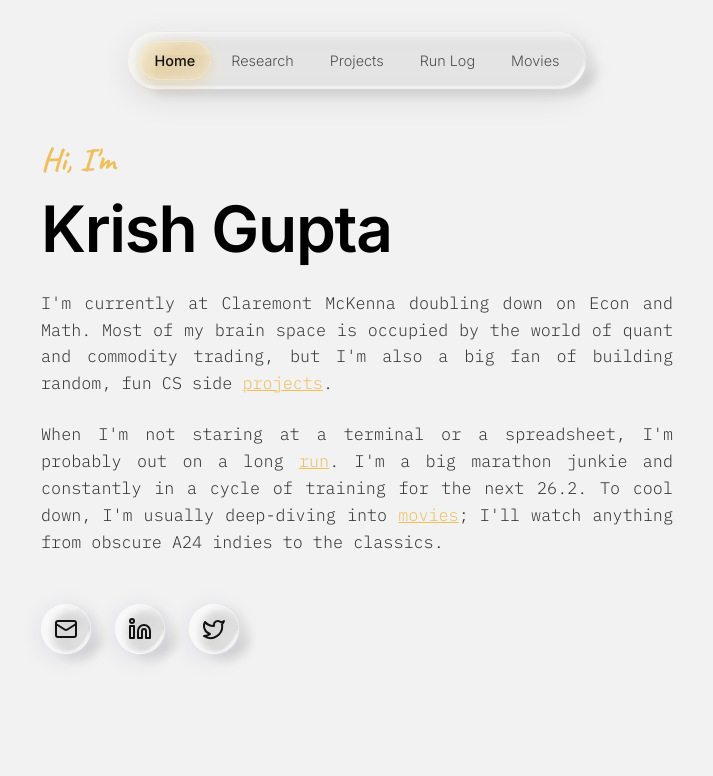
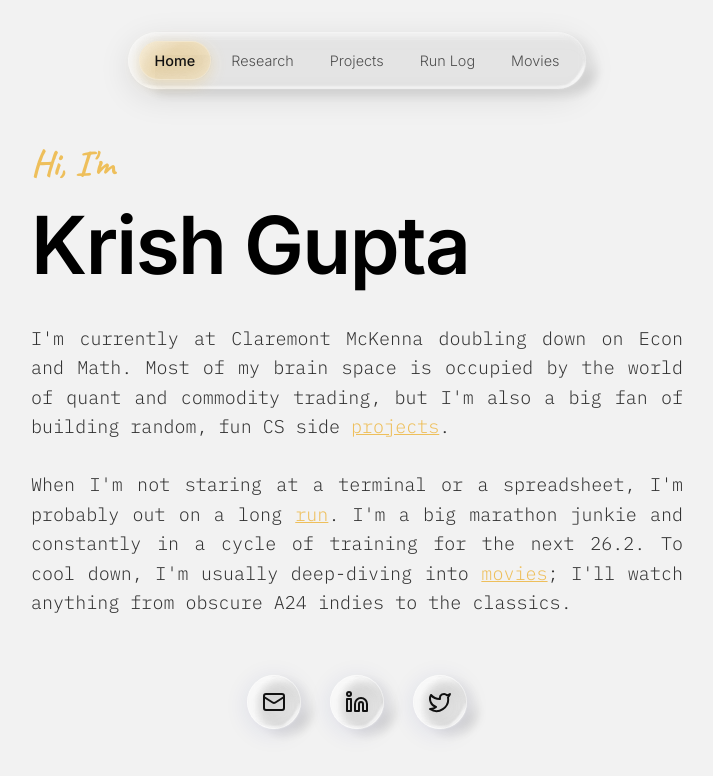
Before and after one commit to chunkywalrus/Website, a Next.js app: page / in a window 1280 px wide. Shown: the top 776 px of the page, without its empty margins (283-996 px from the left). Built offline with nearby package versions, Linux system fonts and the light colour scheme.

Commit message:
Refine Navbar interactions: implement optimistic UI, cursor snapping, and fix keyboard/mouse styling conflicts

```diff
--- a/src/app/layout.tsx
+++ b/src/app/layout.tsx
@@ -29,6 +29,7 @@ export const metadata: Metadata = {
 
 import Navbar from "@/components/Navbar";
 import Cursor from "@/components/Cursor";
+import { InteractionProvider } from "@/context/InteractionContext";
 
 export default function RootLayout({
   children,
@@ -38,9 +39,11 @@ export default function RootLayout({
   return (
     <html lang="en" className={`${inter.variable} ${ibmPlexMono.variable} ${caveat.variable} antialiased`}>
       <body>
-        <Cursor />
-        <Navbar />
-        {children}
+        <InteractionProvider>
+          <Cursor />
+          <Navbar />
+          {children}
+        </InteractionProvider>
       </body>
     </html>
   );
--- a/src/app/page.module.css
+++ b/src/app/page.module.css
@@ -1,39 +1,39 @@
 .main {
   padding-top: 0;
-  max-width: 680px;
+  max-width: 700px;
   margin: 0 auto;
   padding-left: 1.5rem;
   padding-right: 1.5rem;
 
-  height: calc(100vh - 140px);
+  min-height: calc(100vh - 6rem);
   display: flex;
   flex-direction: column;
   justify-content: center;
-  padding-bottom: 8vh;
+  padding-bottom: 2rem;
 }
 
 .intro {
-  margin-bottom: 1.5rem;
+  margin-bottom: 2rem;
 }
 
 .greeting {
-  font-size: 2rem;
+  font-size: 2.25rem;
   color: var(--highlight);
   margin-bottom: 0.5rem;
   display: block;
 }
 
 .name {
-  font-size: 4rem;
+  font-size: 5rem;
   line-height: 1.1;
   color: #000;
-  margin-bottom: 0.1rem;
+  margin-bottom: 0.2rem;
   letter-spacing: -0.02em;
 }
 
 .bio {
-  font-size: 1.05rem;
+  font-size: 1.15rem;
   color: #333;
-  margin-bottom: 1.5rem;
+  margin-bottom: 1.8rem;
   text-align: justify;
 }
--- a/src/components/Cursor.tsx
+++ b/src/components/Cursor.tsx
@@ -2,10 +2,20 @@
 
 import { motion, useMotionValue } from "framer-motion";
 import { useEffect } from "react";
+import { useInteraction } from "../context/InteractionContext";
 
 export default function Cursor() {
     const cursorX = useMotionValue(-100);
     const cursorY = useMotionValue(-100);
+    const { isNavMerged, cursorOverride } = useInteraction();
+
+    // Snap cursor position if override is provided (e.g. from keyboard nav)
+    useEffect(() => {
+        if (cursorOverride) {
+            cursorX.set(cursorOverride.x - 10);
+            cursorY.set(cursorOverride.y - 10);
+        }
+    }, [cursorOverride, cursorX, cursorY]);
 
     useEffect(() => {
         const moveCursor = (e: MouseEvent) => {
@@ -23,6 +33,11 @@ export default function Cursor() {
     return (
         <>
             <motion.div
+                animate={{
+                    opacity: isNavMerged ? 0 : 1,
+                    scale: isNavMerged ? 0.5 : 1,
+                }}
+                transition={{ duration: 0.2 }}
                 style={{
                     position: "fixed",
                     left: 0,
--- a/src/components/Navbar.module.css
+++ b/src/components/Navbar.module.css
@@ -48,11 +48,9 @@
     z-index: 2;
 }
 
-/* Hover effect for non-active items */
+/* Hover effect simplified to maintain focus on active selection */
 .navItem:hover {
-    font-weight: 500;
-    opacity: 1;
-    background: rgba(255, 255, 255, 0.1);
+    opacity: 0.9;
 }
 
 .active {
--- a/src/components/Navbar.tsx
+++ b/src/components/Navbar.tsx
@@ -1,9 +1,10 @@
 "use client";
 
 import Link from "next/link";
-import { usePathname } from "next/navigation";
+import { usePathname, useRouter } from "next/navigation";
 import { motion } from "framer-motion";
-import { useState } from "react";
+import { useEffect, useRef, useState } from "react";
+import { useInteraction } from "../context/InteractionContext";
 import styles from "./Navbar.module.css";
 
 
@@ -17,21 +18,84 @@ const navItems = [
 
 export default function Navbar() {
     const pathname = usePathname();
-    const [hoveredPath, setHoveredPath] = useState(pathname);
+    const router = useRouter();
+    const { isNavMerged, setNavMerged, setCursorOverride } = useInteraction();
+    const navRef = useRef<HTMLElement>(null);
+    const lastKeyboardNav = useRef(0);
+
+    // Optimistic UI state for instant feedback
+    const [activePath, setActivePath] = useState(pathname);
+
+    // Sync state with router (e.g. back/forward button)
+    useEffect(() => {
+        setActivePath(pathname);
+    }, [pathname]);
+
+    // Handle Keyboard Navigation
+    useEffect(() => {
+        if (!isNavMerged) return;
+
+        const handleKeyDown = (e: KeyboardEvent) => {
+            const currentIndex = navItems.findIndex(item => item.path === activePath);
+            if (currentIndex === -1) return;
+
+            let nextIndex = -1;
+            if (e.key === "ArrowRight") {
+                nextIndex = (currentIndex + 1) % navItems.length;
+            } else if (e.key === "ArrowLeft") {
+                nextIndex = (currentIndex - 1 + navItems.length) % navItems.length;
+            }
+
+            if (nextIndex !== -1 && navRef.current) {
+                lastKeyboardNav.current = Date.now();
+                const nextPath = navItems[nextIndex].path;
+
+                // Optimistic visual update
+                setActivePath(nextPath);
+                router.push(nextPath);
+
+                // Snap cursor to the new item's location
+                const targetLink = navRef.current.querySelector(`a[href="${nextPath}"]`);
+                if (targetLink) {
+                    const rect = targetLink.getBoundingClientRect();
+                    setCursorOverride({
+                        x: rect.left + rect.width / 2,
+                        y: rect.top + rect.height / 2
+                    });
+                }
+            }
+        };
+
+        window.addEventListener("keydown", handleKeyDown);
+        return () => window.removeEventListener("keydown", handleKeyDown);
+    }, [isNavMerged, activePath, router, setCursorOverride]);
 
     return (
         <div className={styles.navContainer}>
-            <nav className={`${styles.nav} glass`}>
+            <nav
+                ref={navRef}
+                className={`${styles.nav} glass`}
+                onMouseLeave={() => setNavMerged(false)}
+            >
                 {navItems.map((item) => {
-                    const isActive = pathname === item.path;
+                    const isActive = activePath === item.path;
 
                     return (
                         <Link
                             key={item.path}
                             href={item.path}
                             className={`${styles.navItem} ${isActive ? styles.active : ""}`}
-                            onMouseEnter={() => setHoveredPath(item.path)}
-                            onMouseLeave={() => setHoveredPath(pathname)}
+                            onMouseEnter={() => {
+                                // Prevent mouse hover from overriding keyboard navigation for 500ms
+                                if (Date.now() - lastKeyboardNav.current < 500) return;
+
+                                setNavMerged(true);
+
+                                if (!isActive) {
+                                    setActivePath(item.path);
+                                    router.push(item.path);
+                                }
+                            }}
                         >
                             <span style={{ position: "relative", zIndex: 10 }}>
                                 {item.name}
--- a/src/components/Socials.module.css
+++ b/src/components/Socials.module.css
@@ -1,7 +1,8 @@
 .container {
     display: flex;
-    gap: 1.5rem;
-    padding-top: 1.5rem;
+    justify-content: center;
+    gap: 1.8rem;
+    padding-top: 1.8rem;
     padding-bottom: 0;
     /* Centered or left aligned depending on page flow */
 }
@@ -10,8 +11,8 @@
     display: flex;
     align-items: center;
     justify-content: center;
-    width: 50px;
-    height: 50px;
+    width: 54px;
+    height: 54px;
     border-radius: 50%;
     color: var(--foreground);
     transition: all 0.3s ease;
--- /dev/null
+++ b/src/context/InteractionContext.tsx
@@ -0,0 +1,31 @@
+"use client";
+
+import React, { createContext, useContext, useState, ReactNode } from "react";
+
+interface InteractionContextType {
+    isNavMerged: boolean;
+    setNavMerged: (merged: boolean) => void;
+    cursorOverride: { x: number, y: number } | null;
+    setCursorOverride: (pos: { x: number, y: number } | null) => void;
+}
+
+const InteractionContext = createContext<InteractionContextType | undefined>(undefined);
+
+export function InteractionProvider({ children }: { children: ReactNode }) {
+    const [isNavMerged, setNavMerged] = useState(false);
+    const [cursorOverride, setCursorOverride] = useState<{ x: number, y: number } | null>(null);
+
+    return (
+        <InteractionContext.Provider value={{ isNavMerged, setNavMerged, cursorOverride, setCursorOverride }}>
+            {children}
+        </InteractionContext.Provider>
+    );
+}
+
+export function useInteraction() {
+    const context = useContext(InteractionContext);
+    if (context === undefined) {
+        throw new Error("useInteraction must be used within an InteractionProvider");
+    }
+    return context;
+}
```
